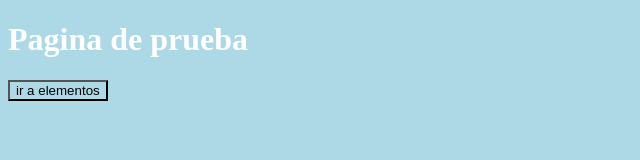
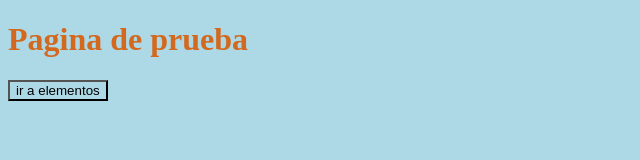
Before and after one commit to SantiagoRomeroU/TGS, a plain HTML site: page index.html in a window 1280 px wide. Shown: the whole page, without its empty margins (0-640 px from the left). Drawn offline with Linux system fonts and the light colour scheme.

Commit message:
Update estilos.css

```diff
--- a/css/estilos.css
+++ b/css/estilos.css
@@ -3,7 +3,7 @@
 }
 
 h1 {
-    color: white;
+    color: chocolate;
 }
 
 #pag2 {
```
